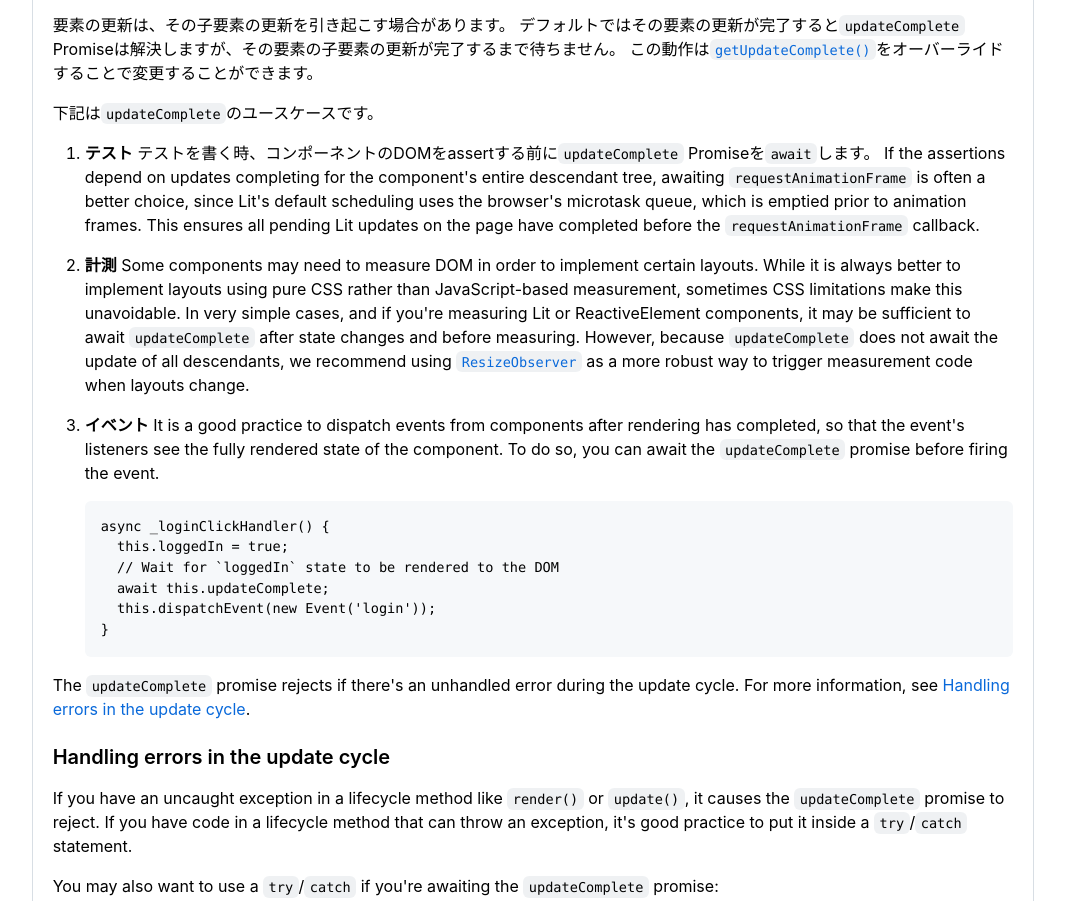
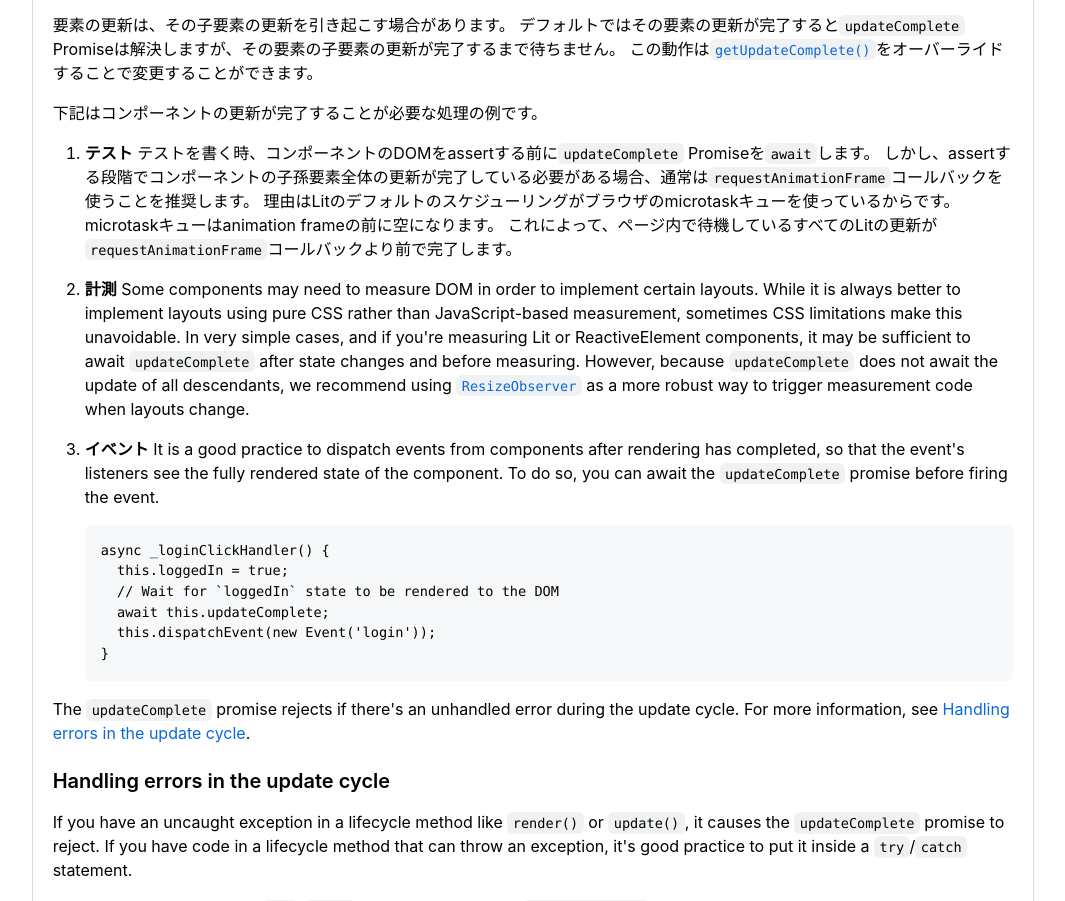
Before and after one commit to japanese-document/lit, a website: page docs/components-lifecycle.html in a window 1280 px wide. Shown: the part 8994-9895 px from the top of the page, without its empty margins (177-1242 px from the left). Drawn offline with Linux system fonts and the light colour scheme.

Commit message:
updateComplete (#224)

```diff
--- a/docs/components-lifecycle.html
+++ b/docs/components-lifecycle.html
@@ -407,14 +407,13 @@ render() {
 <p>要素の更新は、その子要素の更新を引き起こす場合があります。
 デフォルトではその要素の更新が完了すると<code>updateComplete</code> Promiseは解決しますが、その要素の子要素の更新が完了するまで待ちません。
 この動作は<a class="Link" href="#getUpdateComplete()"><code>getUpdateComplete()</code></a>をオーバーライドすることで変更することができます。</p>
-<p>下記は<code>updateComplete</code>のユースケースです。</p>
+<p>下記はコンポーネントの更新が完了することが必要な処理の例です。</p>
 <ol>
 <li><p><strong>テスト</strong>
 テストを書く時、コンポーネントのDOMをassertする前に<code>updateComplete</code> Promiseを<code>await</code>します。
-If the assertions depend on updates completing for the component's entire descendant tree,
-awaiting <code>requestAnimationFrame</code> is often a better choice,
-since Lit's default scheduling uses the browser's microtask queue, which is emptied prior to animation frames.
-This ensures all pending Lit updates on the page have completed before the <code>requestAnimationFrame</code> callback.</p>
+しかし、assertする段階でコンポーネントの子孫要素全体の更新が完了している必要がある場合、通常は<code>requestAnimationFrame</code>コールバックを使うことを推奨します。
+理由はLitのデフォルトのスケジューリングがブラウザのmicrotaskキューを使っているからです。microtaskキューはanimation frameの前に空になります。
+これによって、ページ内で待機しているすべてのLitの更新が<code>requestAnimationFrame</code>コールバックより前で完了します。</p>
 </li>
 <li><p><strong>計測</strong> Some components may need to measure DOM in order to implement certain layouts. While it is always better to implement layouts using pure CSS rather than JavaScript-based measurement, sometimes CSS limitations make this unavoidable. In very simple cases, and if you're measuring Lit or ReactiveElement components, it may be sufficient to await <code>updateComplete</code> after state changes and before measuring. However, because <code>updateComplete</code> does not await the update of all descendants, we recommend using <a class="Link" href="https://developer.mozilla.org/en-US/docs/Web/API/ResizeObserver"><code>ResizeObserver</code></a> as a more robust way to trigger measurement code when layouts change.</p>
 </li>
```
Also changed, not shown: src/components-lifecycle.md (+4 -5 lines).
